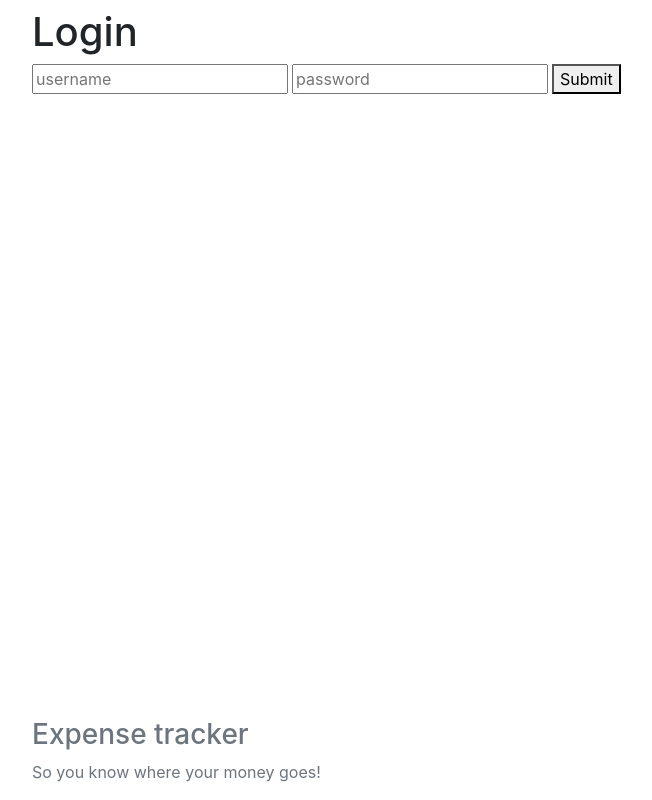
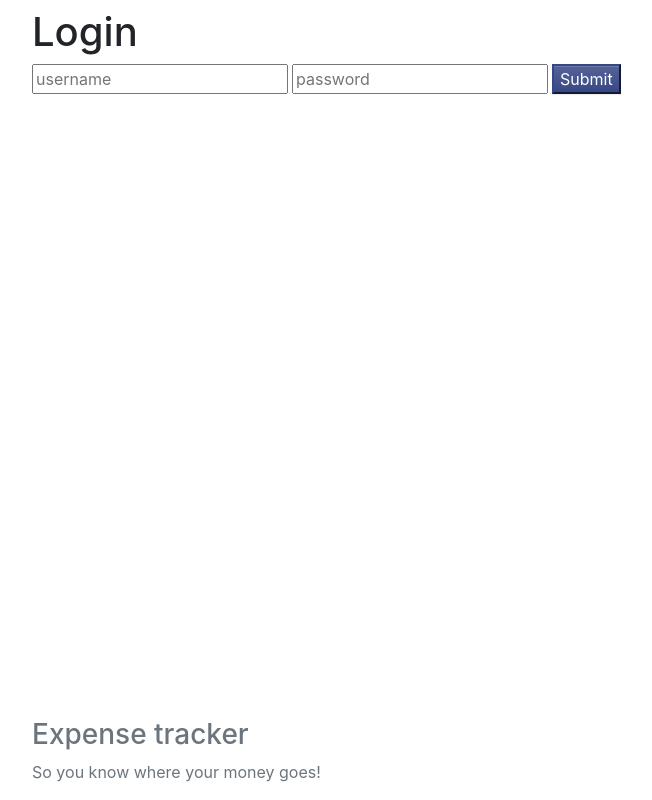
Before and after one commit to catmug/ITI0208-life, a Vue app in the folder web/: page /#/login in a window 1280 px wide. Shown: the whole page, without its empty margins (53-705 px from the left). Built offline with nearby package versions, Linux system fonts and the light colour scheme.

Commit message:
changed button style

```diff
--- a/web/src/components/Login.vue
+++ b/web/src/components/Login.vue
@@ -3,7 +3,7 @@
         <h1 class="my-2">Login</h1>
         <input type='text' class="text-field" placeholder='username' v-model='username'>
         <input type='password' class="text-field ml-1" placeholder='password' v-model='password'>
-        <button class="ui primary button ml-1">Submit</button>
+        <button class="btn-primary ml-1">Submit</button>
     </form>
 </template>
 
```
